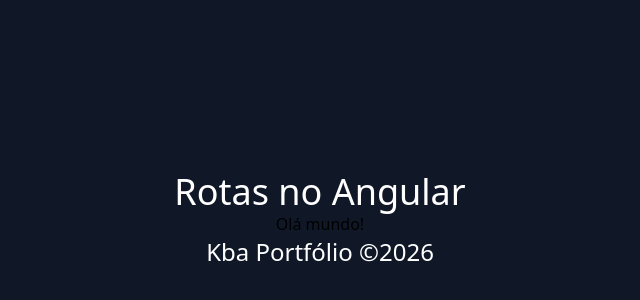
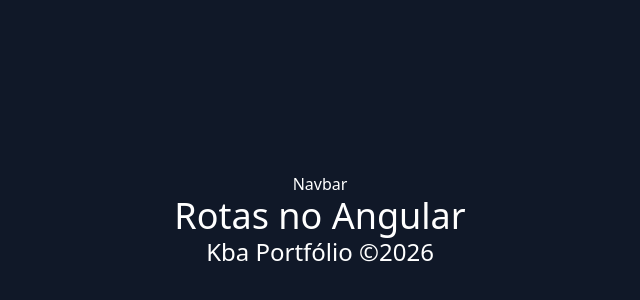
Before and after one commit to albuquerque-katarine/angular-router-app-2, an Angular app: page / in a window 1280 px wide. Shown: the part 180-480 px from the top of the page, without its empty margins (320-960 px from the left). Built offline with nearby package versions, Linux system fonts and the light colour scheme.

Commit message:
Orrganização e criação do componente Navbar.

```diff
--- a/src/app/app.html
+++ b/src/app/app.html
@@ -1,3 +1,9 @@
-<app-home></app-home>
+<div class="flex flex-col items-center justify-center h-dvh bg-gray-900">
 
-<router-outlet />
+    <app-header></app-header>
+
+    <router-outlet />
+
+    <app-footer></app-footer>
+
+</div>
--- a/src/app/app.ts
+++ b/src/app/app.ts
@@ -1,10 +1,11 @@
 import { Component, signal } from '@angular/core';
 import { RouterOutlet } from '@angular/router';
-import { Home } from "./core/pages/home/home";
+import { Header } from "./core/components/header/header";
+import { Footer } from "./core/components/footer/footer";
 
 @Component({
   selector: 'app-root',
-  imports: [RouterOutlet, Home],
+  imports: [RouterOutlet, Header, Footer],
   templateUrl: './app.html',
   styleUrl: './app.css'
 })
--- a/src/app/core/components/header/header.html
+++ b/src/app/core/components/header/header.html
@@ -1,4 +1,6 @@
-<header class="flex items-center justify-center text-center">
+<header class="flex flex-col items-center justify-center text-center">
+
+    <app-navbar></app-navbar>
 
     <h1 class="text-white text-4xl">{{ title() }}</h1>
 
--- a/src/app/core/components/header/header.ts
+++ b/src/app/core/components/header/header.ts
@@ -1,9 +1,10 @@
 import { Component, signal } from '@angular/core';
+import { Navbar } from "../navbar/navbar";
 
 @Component({
   selector: 'app-header',
   standalone: true,
-  imports: [],
+  imports: [Navbar],
   templateUrl: './header.html',
   styleUrl: './header.css',
 })
--- /dev/null
+++ b/src/app/core/components/navbar/navbar.html
@@ -0,0 +1,3 @@
+<nav class="flex flex-row items-center justify-center text-center">
+    <a class="text-white" href="">Navbar</a>
+</nav>
--- a/src/app/core/pages/home/home.html
+++ b/src/app/core/pages/home/home.html
@@ -1,13 +1,5 @@
-<div class="flex flex-col items-center justify-center h-dvh bg-gray-900">
+<main class="main flex flex-col items-center justify-center text-center">
 
-    <app-header></app-header>
+    <app-content></app-content>
 
-    <main class="main flex flex-col items-center justify-center text-center">
-
-        <app-content></app-content>
-
-    </main>
-
-    <app-footer></app-footer>
-
-</div>
+</main>
--- a/src/app/core/pages/home/home.ts
+++ b/src/app/core/pages/home/home.ts
@@ -1,12 +1,10 @@
 import { Component } from '@angular/core';
 import { Content } from "../../components/content/content";
-import { Header } from "../../components/header/header";
-import { Footer } from "../../components/footer/footer";
 
 @Component({
   selector: 'app-home',
   standalone: true,
-  imports: [Content, Header, Footer],
+  imports: [Content],
   templateUrl: './home.html',
   styleUrl: './home.css',
 })
```
Also changed, not shown: src/app/core/components/navbar/navbar.ts (added, +10 -0 lines), src/app/core/components/navbar/navbar.css (added), 1 other file (tests, documents, lock files or other folders).
